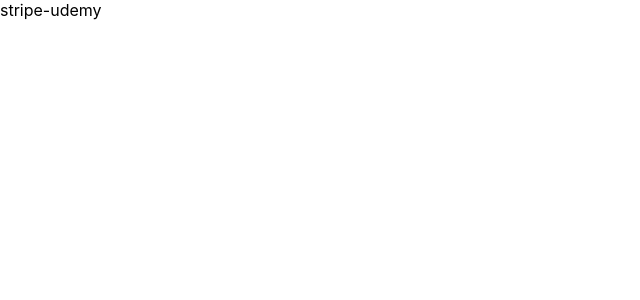
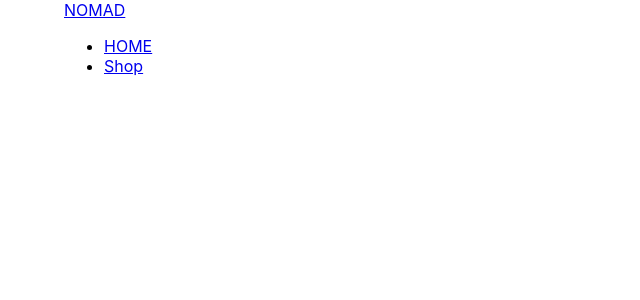
Before and after one commit to shoppingarena/stripe-udemy, a React (Create React App) app: page / in a window 1280 px wide. Shown: the top 300 px of the page, without its empty margins (0-640 px from the left). Built offline with nearby package versions, Linux system fonts and the light colour scheme.

Commit message:
component HEADER

```diff
--- a/src/App.js
+++ b/src/App.js
@@ -1,9 +1,10 @@
+import Header from './components/header/header';
 import './App.scss';
 
 function App() {
   return (
     <div className="App">
-      stripe-udemy
+      <Header />
     </div>
   );
 }
--- a/src/components/header/header.jsx
+++ b/src/components/header/header.jsx
@@ -0,0 +1,24 @@
+import React from "react";
+import { Link } from "react-router-dom";
+import './header.styles.scss';
+
+const Header = () => {
+    return (
+        <nav className="nav-menu container">
+            <div className="logo">
+                <Link to='/'>NOMAD</Link>
+            </div>
+            <ul>
+                <li>
+                    <Link to='/'>HOME</Link>
+                </li>
+                <li>
+                    <Link to='/shop'>Shop</Link>
+                </li>
+            </ul>
+        </nav>
+    );
+
+}
+
+export default Header;
```
